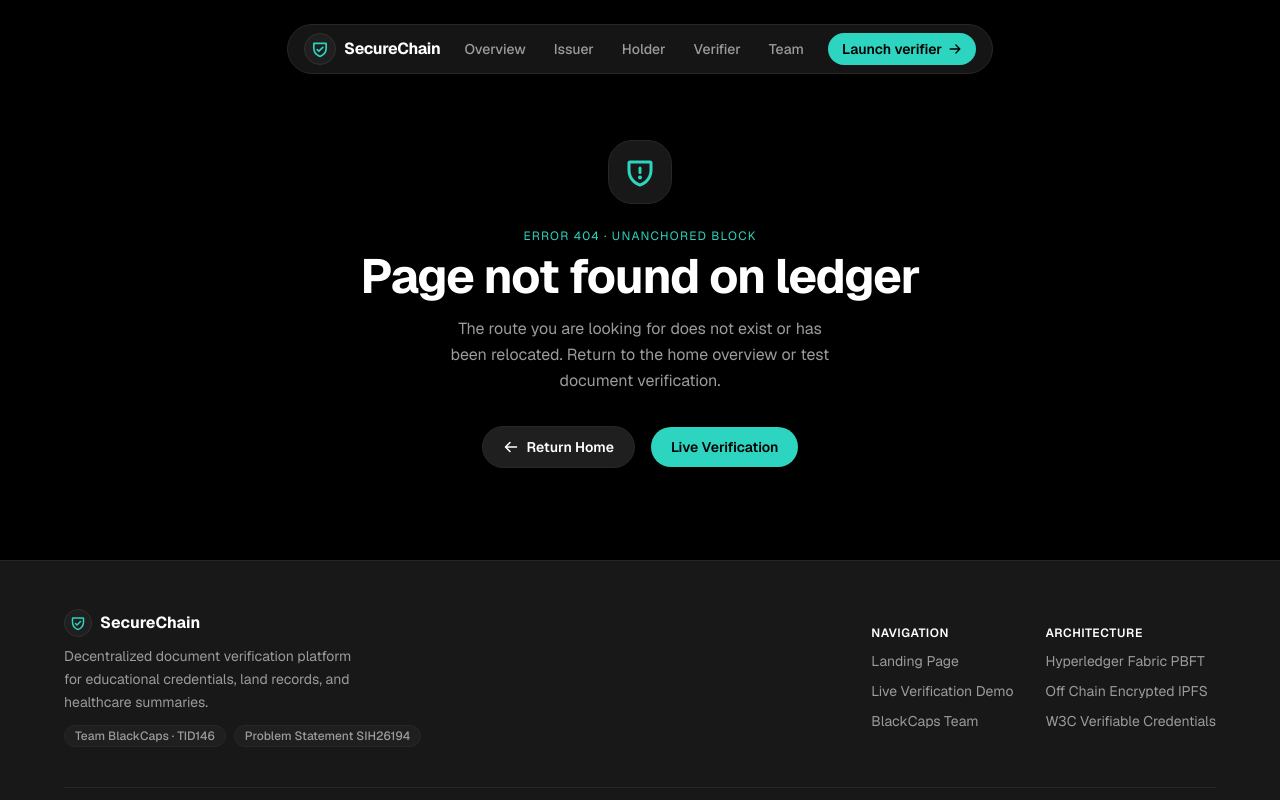
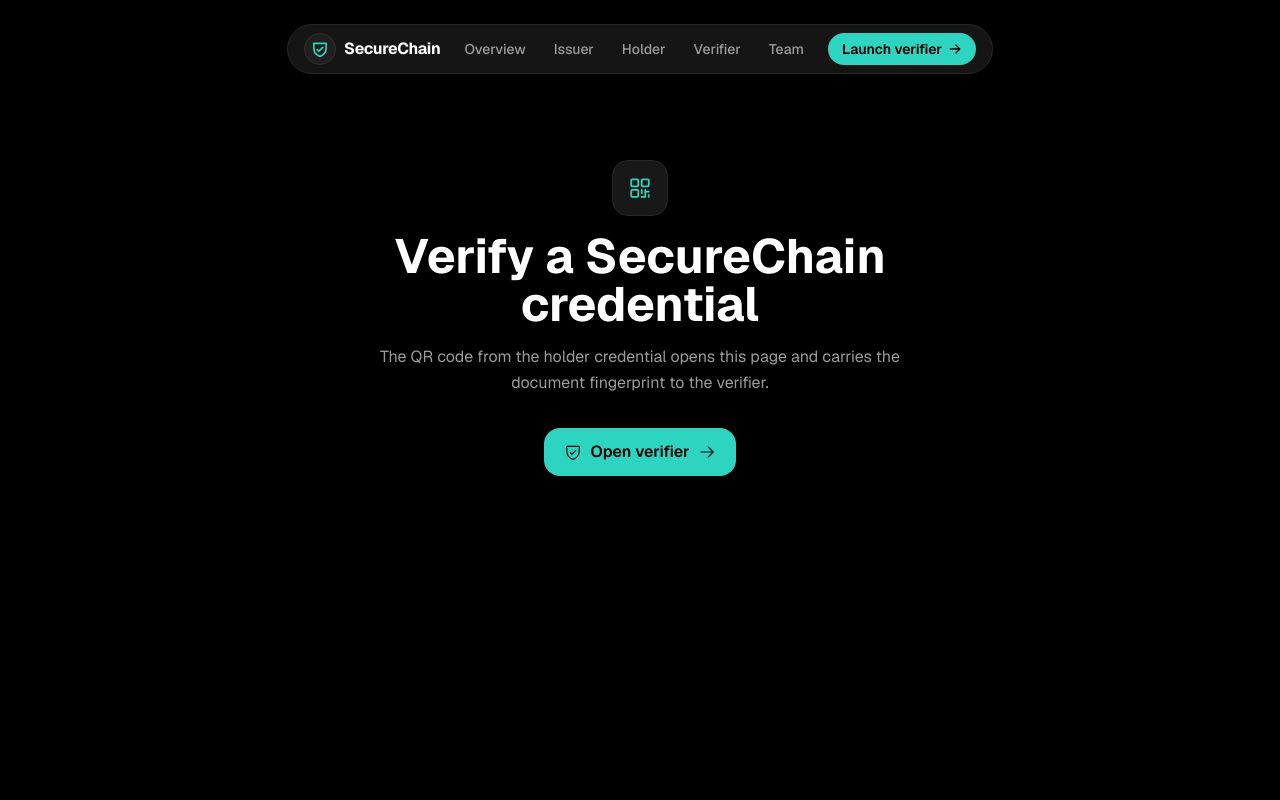
Before and after one commit to SohailKhan0525/website-demo, a Next.js app: page /verify/qr in a window 1280 px wide. Before the commit this address had no page. Shown: the top 800 px of the page. Built offline with nearby package versions, Linux system fonts and the light colour scheme.

Commit message:
Add QR verification landing page

```diff
--- /dev/null
+++ b/src/app/verify/qr/page.tsx
@@ -0,0 +1,19 @@
+'use client';
+
+import { useSearchParams } from 'next/navigation';
+import Link from 'next/link';
+import { ArrowRight, QrCode, ShieldCheck } from '@phosphor-icons/react';
+
+export default function QrVerifyPage() {
+  const params = useSearchParams();
+  const hash = params.get('hash');
+  return (
+    <main className="mx-auto flex min-h-screen w-full max-w-3xl flex-col items-center px-6 pb-24 pt-40 text-center">
+      <span className="mb-4 flex h-14 w-14 items-center justify-center rounded-2xl bg-[#181818] border border-[#272727] text-[#2DD4BF]"><QrCode size={28} /></span>
+      <h1 className="text-4xl font-bold text-white md:text-5xl">Verify a SecureChain credential</h1>
+      <p className="mt-4 max-w-xl text-base leading-relaxed text-[#9B9B9B]">The QR code from the holder credential opens this page and carries the document fingerprint to the verifier.</p>
+      {hash && <div className="mt-8 w-full rounded-3xl border border-[#272727] bg-[#181818] p-6 text-left"><span className="block text-xs text-[#9B9B9B]">Document SHA 256 from QR</span><code className="mt-2 block break-all font-mono text-sm text-[#2DD4BF]">{hash}</code></div>}
+      <Link href="/verify" className="mt-8 inline-flex items-center gap-2 rounded-2xl bg-[#2DD4BF] px-5 py-3 text-base font-semibold text-black hover:bg-[#14B8A6] active:scale-[0.98] transition-fluid"><ShieldCheck size={18} /> Open verifier <ArrowRight size={18} /></Link>
+    </main>
+  );
+}
```
